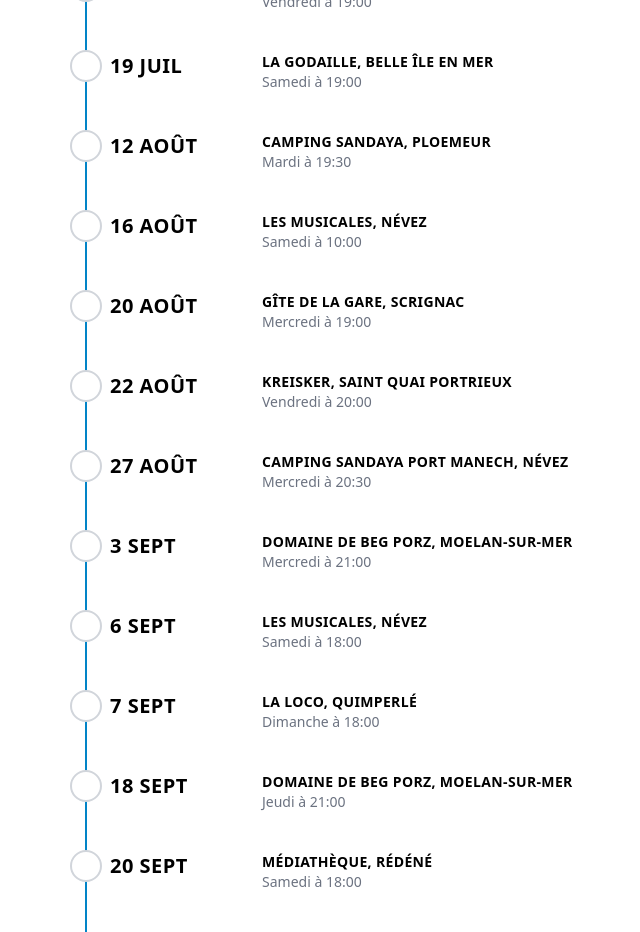
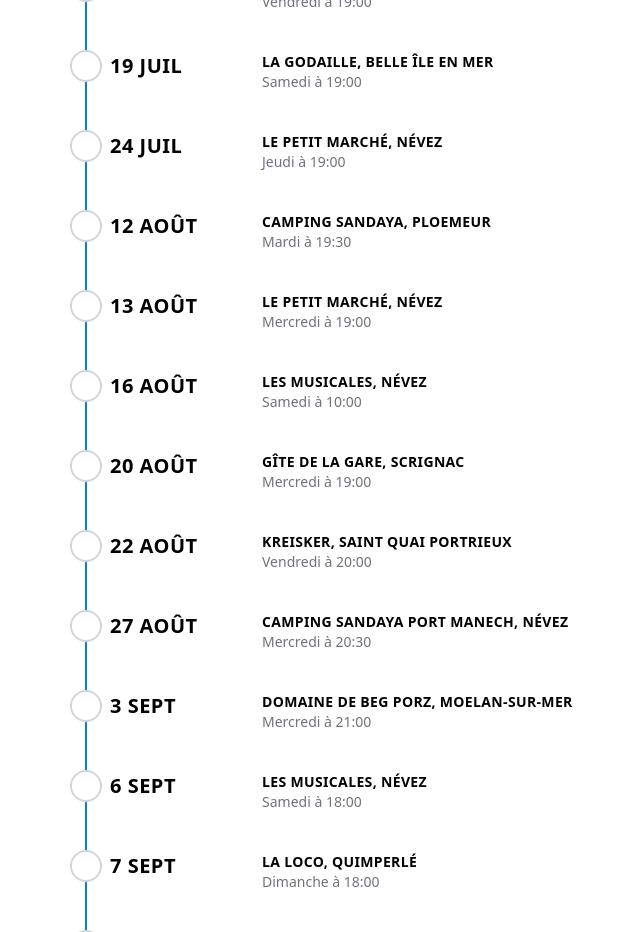
Before and after one commit to AlexandreKempf/en-tete-a-texte, a SvelteKit app: page /concerts in a window 1280 px wide. Shown: the part 1700-2632 px from the top of the page, without its empty margins (570-1210 px from the left). Built offline with nearby package versions, Linux system fonts and the light colour scheme.

Commit message:
Update concerts.js

```diff
--- a/src/routes/concerts.js
+++ b/src/routes/concerts.js
@@ -504,8 +504,16 @@ export const concerts = [
         place: 'La Godaille, Belle île en mer'
     },
     {
+        date: new Date(2025, 6, 24, 19),
+        place: 'Le Petit Marché, Névez'
+    },
+    {
         date: new Date(2025, 7, 12, 19, 30),
         place: 'Camping Sandaya, Ploemeur'
+    },
+     {
+        date: new Date(2025, 7, 13, 19),
+        place: 'Le Petit Marché, Névez'
     },
     {
         date: new Date(2025, 7, 16, 10, 0),
```
